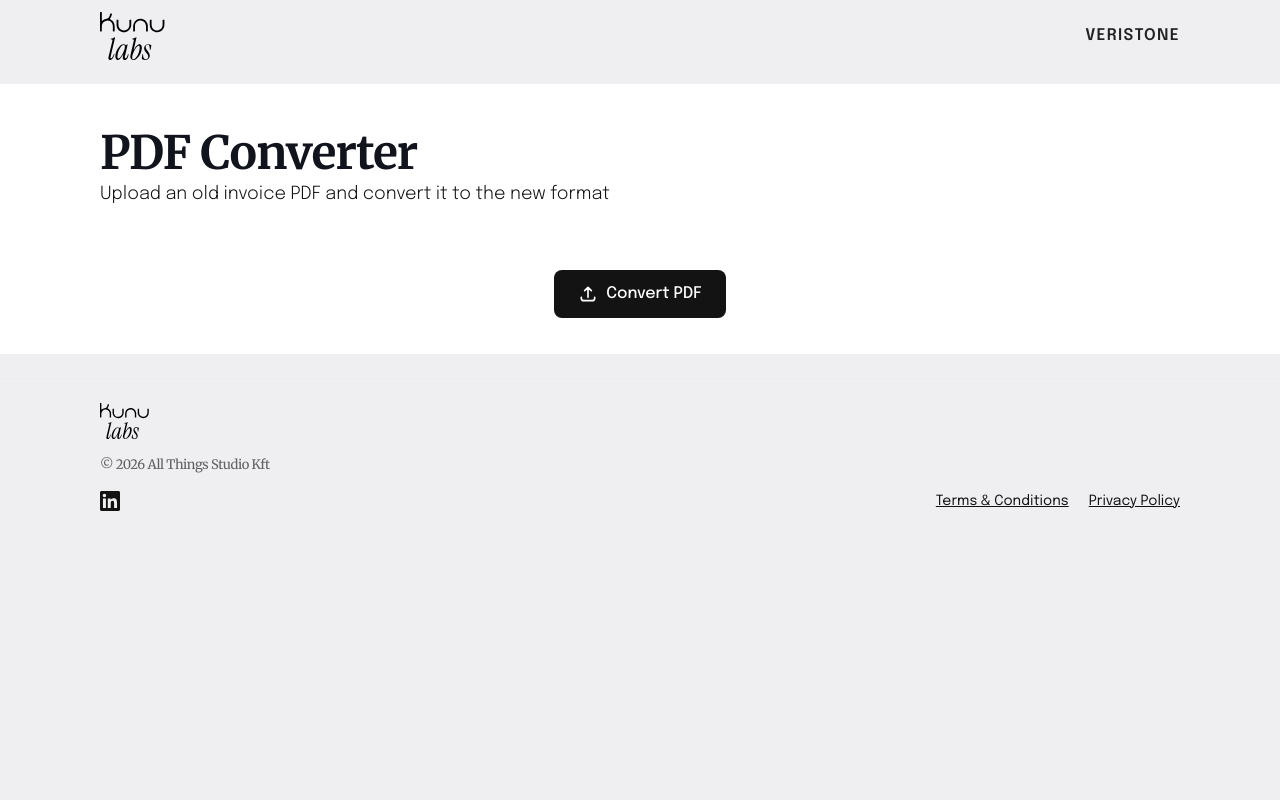
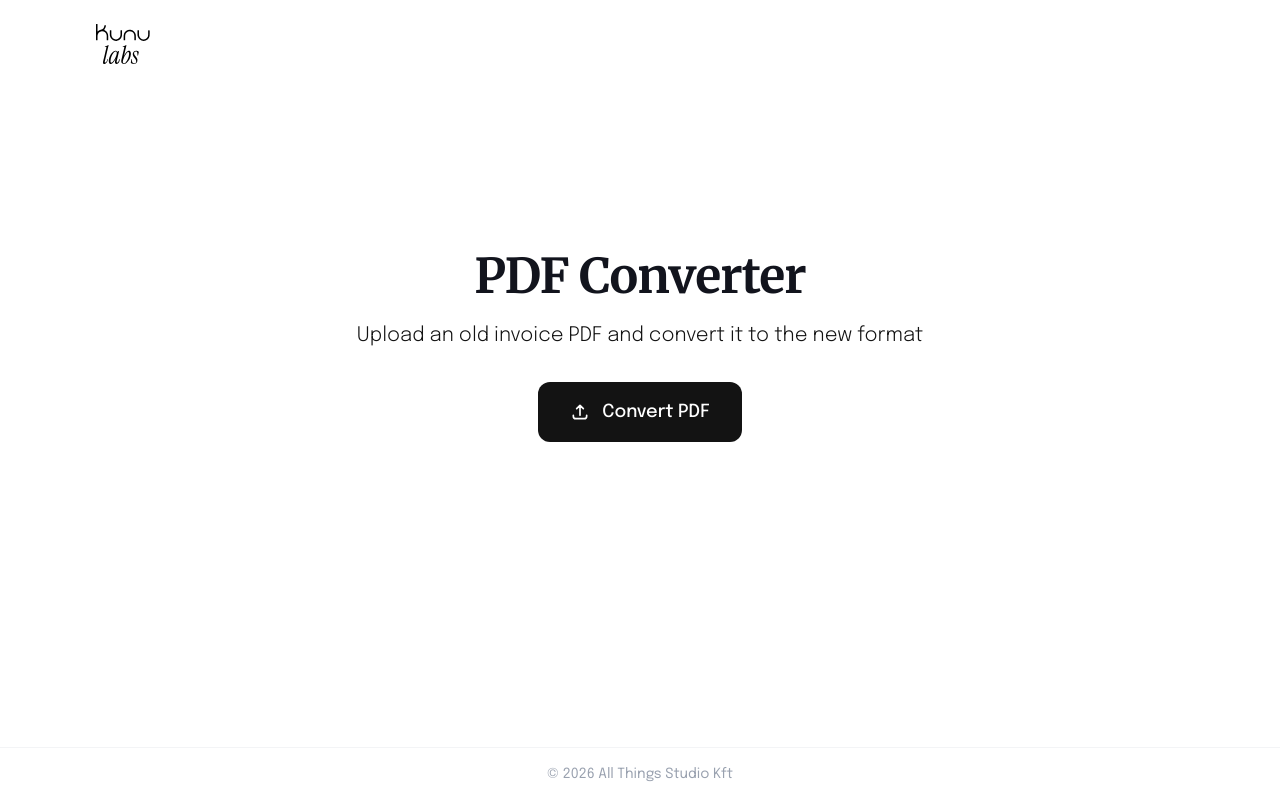
Before and after one commit to Amaan325/kunu-invoice, a React (Vite) app: page / in a window 1280 px wide. Built offline with nearby package versions, Linux system fonts and the light colour scheme; what @react-pdf/renderer would draw is missing.

Commit message:
fixed it

```diff
--- a/src/pages/InvoiceForm.jsx
+++ b/src/pages/InvoiceForm.jsx
@@ -1,4 +1,4 @@
-// src/pages/InvoiceForm.jsx - Simplified with only Convert PDF button
+// src/pages/InvoiceForm.jsx - Simplified with clean design
 import React, { useState } from 'react';
 import PDFConverter from './PDFConverter.jsx';
 import logo1 from "../assets/icons/Logo.svg";
@@ -7,44 +7,30 @@ const InvoiceForm = () => {
     const [showConverter, setShowConverter] = useState(false);
 
     return (
-        <div className="min-h-screen bg-[#EFEEF1]" style={{ fontFamily: "'Epilogue', sans-serif" }}>
-            <div className="">
+        <div className="min-h-screen bg-white" style={{ fontFamily: "'Epilogue', sans-serif" }}>
+            <div>
 
                 {/* Header */}
-                <div className="flex justify-between items-center pt-3 px-[100px]">
+                <div className="flex justify-between items-center pt-6 px-8 md:px-16 lg:px-24">
                     <div className="flex items-center gap-3">
-                        <img src={logo1} alt="Kunu Labs" className="h-[48px] w-[66px]" />
-                    </div>
-                    <div className="flex items-center gap-3">
-                        <span className="font-semibold text-[16px] tracking-[0.08em] uppercase text-[#222222]">
-                            Veristone
-                        </span>
+                        <img src={logo1} alt="Kunu Labs" className="h-[40px] w-auto" />
                     </div>
                 </div>
 
-                {/* Main Content Card */}
-                <div className="mt-6 bg-white overflow-hidden">
-
-                    {/* Header Section */}
-                    <div className="flex items-start px-[100px] mt-6 p-6 gap-8 border-gray-100">
-                        <div className="flex-1">
-                            <h1 className="font-['Merriweather'] font-bold text-[46px] leading-[42px] tracking-[-0.8px] text-[#12141D]">
+                {/* Main Content */}
+                <div className="flex flex-col items-center justify-center min-h-[70vh] px-4">
+                    <div className="text-center max-w-2xl">
+                        <h1 className="font-['Merriweather'] font-bold text-4xl md:text-5xl leading-tight tracking-[-0.8px] text-[#12141D] mb-4">
                             PDF Converter
                         </h1>
-                            <p className="font-['Epilogue'] font-light text-[18px] leading-[24px] text-[#131313] mt-2">
+                        <p className="font-['Epilogue'] font-light text-lg md:text-xl text-[#131313] mb-8">
                             Upload an old invoice PDF and convert it to the new format
                         </p>
-                        </div>
-                    </div>
 
-                    {/* Form Content */}
-                    <div className="py-6">
-                        <div className="flex px-[100px] flex-wrap items-center mb-3 justify-center gap-4 pt-4">
-                            <div className="flex flex-wrap gap-3">
                         <button
                             type="button"
                             onClick={() => setShowConverter(true)}
-                                    className="flex items-center gap-2 px-6 py-3 bg-[#131313] text-white rounded-lg hover:bg-[#2a2a2a] transition-all font-['Epilogue'] font-medium text-[16px]"
+                            className="flex items-center gap-3 px-8 py-4 bg-[#131313] text-white rounded-xl hover:bg-[#2a2a2a] transition-all font-['Epilogue'] font-medium text-base md:text-lg mx-auto"
                         >
                             <svg className="w-5 h-5" fill="none" stroke="currentColor" viewBox="0 0 24 24">
                                 <path strokeLinecap="round" strokeLinejoin="round" strokeWidth={2} d="M4 16v1a3 3 0 003 3h10a3 3 0 003-3v-1m-4-8l-4-4m0 0L8 8m4-4v12" />
@@ -53,53 +39,21 @@ const InvoiceForm = () => {
                         </button>
                     </div>
                 </div>
-                    </div>
-                </div>
 
-                {/* Footer */}
-                <div className="mt-6 px-[100px] pt-6 border-t border-gray-200/30">
-                    <div className="flex flex-col items-start gap-4">
-                        <div className="flex items-center gap-3">
-                            <img src={logo1} alt="Kunu Labs" className="h-[36px] w-auto" />
-                        </div>
-
-                        <p className="font-['Merriweather'] text-[13px] text-[rgba(0,0,0,0.6)] tracking-[-0.42px]">
+                {/* Simple Footer */}
+                <div className="absolute bottom-0 left-0 right-0 py-4 text-center border-t border-gray-100">
+                    <p className="font-['Epilogue'] text-sm text-gray-400">
                         © 2026 All Things Studio Kft
                     </p>
-
-                        <div className="flex items-center justify-between w-full mb-12">
-                            <div className="flex items-center gap-2">
-                                <a
-                                    href="https://www.linkedin.com/company/kunu-labs/"
-                                    className="font-['Epilogue'] text-[14px] text-[#131313] hover:opacity-70 transition-opacity flex items-center gap-2"
-                                    target="_blank"
-                                    rel="noopener noreferrer"
-                                >
-                                    <svg className="w-5 h-5" fill="currentColor" viewBox="0 0 24 24">
-                                        <path d="M20.447 20.452h-3.554v-5.569c0-1.328-.027-3.037-1.852-3.037-1.853 0-2.136 1.445-2.136 2.939v5.667H9.351V9h3.414v1.561h.046c.477-.9 1.637-1.85 3.37-1.85 3.601 0 4.267 2.37 4.267 5.455v6.286zM5.337 7.433c-1.144 0-2.063-.926-2.063-2.065 0-1.138.92-2.063 2.063-2.063 1.14 0 2.064.925 2.064 2.063 0 1.139-.925 2.065-2.064 2.065zm1.782 13.019H3.555V9h3.564v11.452zM22.225 0H1.771C.792 0 0 .774 0 1.729v20.542C0 23.227.792 24 1.771 24h20.451C23.2 24 24 23.227 24 22.271V1.729C24 .774 23.2 0 22.222 0h.003z" />
-                                    </svg>
-                                </a>
-                            </div>
-
-                            <div className="flex items-center gap-5">
-                                <a href="#" className="font-['Epilogue'] text-[14px] text-[#131313] underline hover:opacity-70 transition-opacity">
-                                    Terms & Conditions
-                                </a>
-                                <a href="#" className="font-['Epilogue'] text-[14px] text-[#131313] underline hover:opacity-70 transition-opacity">
-                                    Privacy Policy
-                                </a>
-                            </div>
-                        </div>
-                    </div>
                 </div>
 
                 {/* Converter Modal */}
                 {showConverter && (
-                    <div className="fixed inset-0 bg-black bg-opacity-50 flex items-center justify-center z-50 p-4">
-                        <div className="bg-white rounded-xl max-w-3xl w-full max-h-[90vh] overflow-y-auto p-6 relative">
+                    <div className="fixed inset-0 bg-black/30 backdrop-blur-sm flex items-center justify-center z-50 p-4">
+                        <div className="bg-white rounded-2xl max-w-3xl w-full max-h-[90vh] overflow-y-auto p-6 relative shadow-2xl">
                             <button
                                 onClick={() => setShowConverter(false)}
-                                className="absolute top-4 right-4 text-gray-500 hover:text-gray-700 text-2xl"
+                                className="absolute top-4 right-4 text-gray-400 hover:text-gray-600 transition-colors text-2xl"
                             >
                                 ×
                             </button>
--- a/src/pages/VeristonePDF.jsx
+++ b/src/pages/VeristonePDF.jsx
@@ -922,7 +922,7 @@ const VeristonePDF = ({ data }) => {
                         <View style={styles.table}>
                             <View style={{ ...styles.tableCol, width: colWidths.number }}>
                                 <View style={[styles.tableHead, styles.tableHeadFirst]}>
-                                    <Text style={styles.tableHeadText}>#</Text>
+                                    {/* <Text style={styles.tableHeadText}>#</Text> */}
                                 </View>
                                 {displayItems.map((_, i) => (
                                     <View key={i} style={styles.tableCell}>
```
Lines whose indentation alone changed are shown as unchanged.
